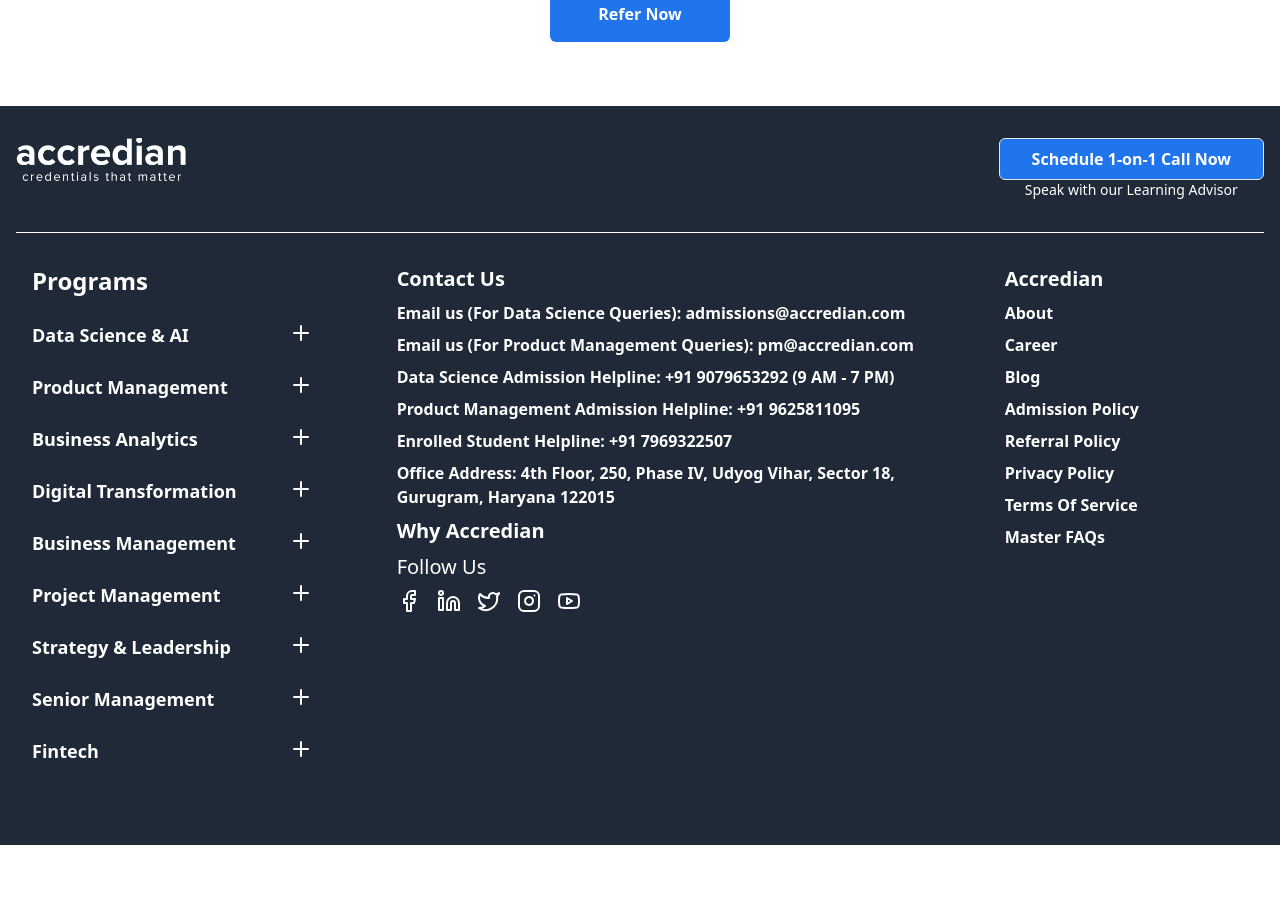
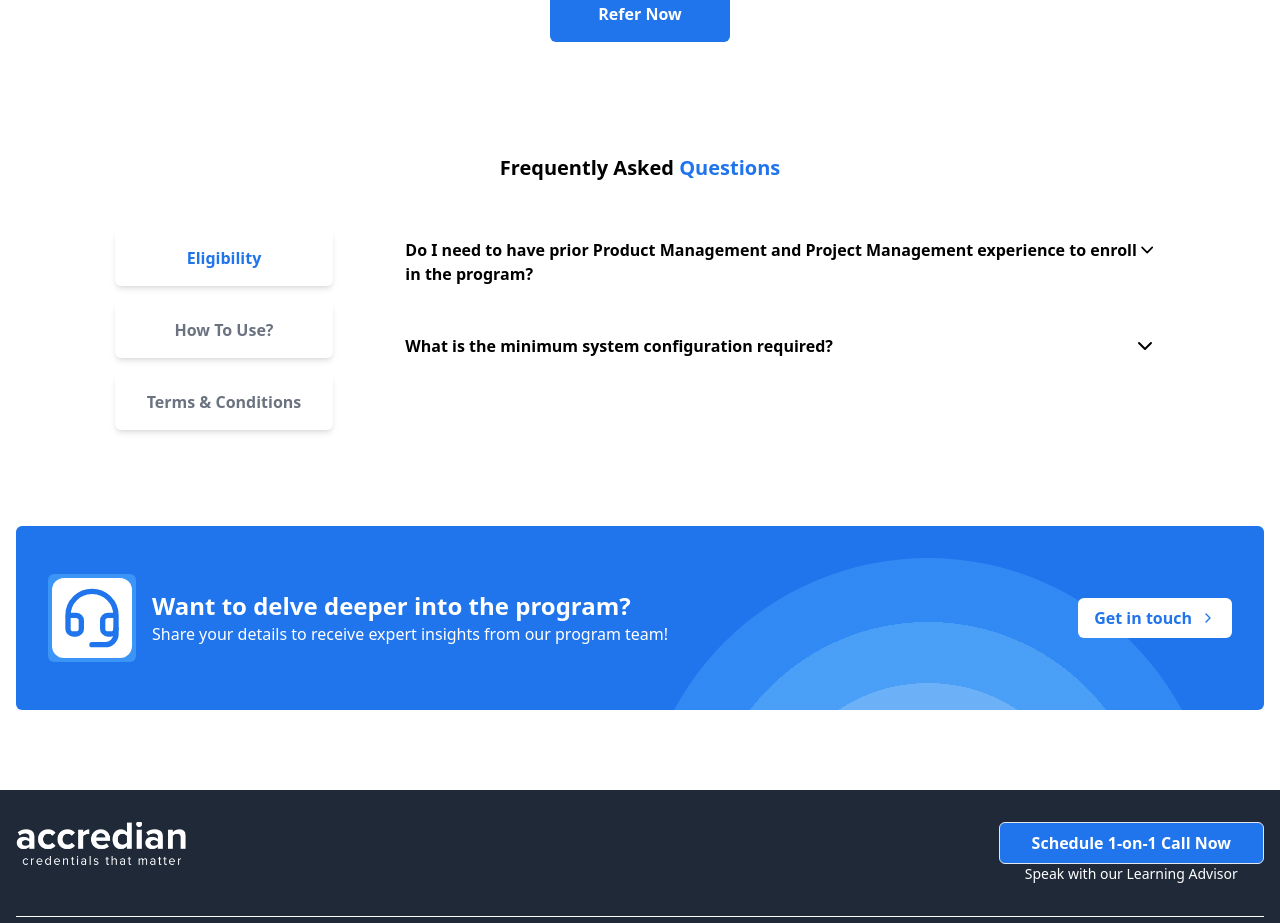
Before and after one commit to SlightlyEpic/accredian-frontend-task, a React (Vite) app: page / in a window 1280 px wide. Shown: the part 2200-3123 px from the top of the page. Before the commit the page ends 3045 px from the top, so only its background shows below. Built offline with nearby package versions, Linux system fonts and the light colour scheme.

Commit message:
feat(ui): FAQs and touchups

```diff
--- a/src/assets/css/base.css
+++ b/src/assets/css/base.css
@@ -10,4 +10,42 @@
     #root {
         @apply w-full h-full flex flex-col
     }
+
+    * {
+        @apply scroll-smooth
+    }
+
+
+    details > summary {
+        list-style: none;
+    }
+
+    details > summary::-webkit-details-marker {
+        display: none;
+    }
 }
+
+@layer utilities {
+    .step-radial-gradient {
+        /* background: radial-gradient(
+            theme(colors.azure.300) 0%,
+            theme(colors.azure.300) 33%,
+            theme(colors.azure.400) 33%,
+            theme(colors.azure.400) 67%,
+            theme(colors.azure.500) 67%,
+            theme(colors.azure.500) 100%
+        ) */
+
+        --stopA: 40%;
+        --stopB: 55%;
+
+        background: radial-gradient(
+            #92d0feaa 0%,
+            #92d0feaa var(--stopA),
+            #5fb4fbaa var(--stopA),
+            #5fb4fbaa var(--stopB),
+            #3a95f7aa var(--stopB),
+            #3a95f7aa 100%
+        )
+    }
+}
--- a/src/components/header/CoursesDropdown.tsx
+++ b/src/components/header/CoursesDropdown.tsx
@@ -28,7 +28,10 @@
                 onMouseLeave={hideDebounced}
             >
                 <div>Courses</div>
-                <ChevronDown className='transition-transform duration-300 rotate-0 group-hover:rotate-180' />
+                <ChevronDown className={tw(
+                    'transition-transform duration-300 rotate-0',
+                    showCourses && 'rotate-180'
+                )} />
 
                 {showCourses && <portals.InPortal node={modalPortalNode}>
                     <div
--- /dev/null
+++ b/src/components/refer/FAQ.tsx
@@ -0,0 +1,91 @@
+import { ChevronDown, ChevronRight, Headset } from 'lucide-react';
+import { useState } from 'react';
+import { twMerge as tw } from 'tailwind-merge';
+
+const faqCategories = [
+    'Eligibility',
+    'How To Use?',
+    'Terms & Conditions',
+];
+
+function ReferFAQ() {
+    const [catIdx, setCatIdx] = useState(0);
+
+    return (
+        <div className='relative w-full h-full max-w-screen-xl flex flex-col items-center gap-12 p-4 mb-16'>
+            <div className='invisible absolute -top-48 h-px' id='faq' />
+
+            <div className='font-bold text-xl'>
+                <span className='text-black'>Frequently Asked </span>
+                <span className='text-azure-600'>Questions</span>
+            </div>
+
+            <div className='w-full flex justify-center gap-16'>
+                <div className='flex flex-col gap-4'>
+                    {faqCategories.map((faq, i) => (
+                        <button
+                            key={i}
+                            className={tw(
+                                'rounded-md p-4 px-8 shadow-md text-gray-500 font-bold',
+                                catIdx === i && 'text-azure-600'
+                            )}
+                            onClick={() => setCatIdx(i)}
+                        >
+                            {faq}
+                        </button>
+                    ))}
+                </div>
+
+                <div className='flex flex-col gap-8'>
+                    <details className='group max-w-3xl open:shadow-md p-2 rounded-md'>
+                        <summary className='text-black font-semibold group-open:text-azure-600 flex cursor-pointer'>
+                            <div>Do I need to have prior Product Management and Project Management experience to enroll in the program?</div>
+                            <ChevronDown size={24} className='ml-auto transition-transform duration-300 rotate-0 group-open:rotate-180' />
+                        </summary>
+                        <div className='mt-2'>
+                            No, the program is designed to be inclusive of all levels of experience. All topics will be covered from the basics, making it
+                            suitable for individuals from any field of work.
+                        </div>
+                    </details>
+
+                    <details className='group max-w-3xl open:shadow-md p-2 rounded-md'>
+                        <summary className='text-black font-semibold group-open:text-azure-600 flex cursor-pointer'>
+                            <div>What is the minimum system configuration required?</div>
+                            <ChevronDown size={24} className='ml-auto transition-transform duration-300 rotate-0 group-open:rotate-180' />
+                        </summary>
+                        <div className='mt-2'>
+                            You need a computer that can run google meet.
+                        </div>
+                    </details>
+                </div>
+            </div>
+
+            <div className='relative mt-12 w-full h-full max-w-scree-xl p-4 rounded-md bg-azure-600 flex items-center gap-4 py-12 px-8 overflow-clip'>
+                <div className='invisible absolute -top-48 h-px' id='support' />
+
+                <div className='rounded-md bg-azure-500 p-1 z-10'>
+                    <div className='rounded-xl bg-white text-azure-600 p-2'>
+                        <Headset size='4rem' />
+                    </div>
+                </div>
+                <div className='flex flex-col z-10'>
+                    <div className='text-2xl text-white font-bold'>
+                        Want to delve deeper into the program?
+                    </div>
+                    <div className='text-white'>
+                        Share your details to receive expert insights from our program team!
+                    </div>
+                </div>
+                <button className='ml-auto flex items-center gap-2 rounded-md bg-white text-azure-600 p-2 px-4 font-semibold z-10'>
+                    Get in touch
+                    <ChevronRight size='1rem' />
+                </button>
+
+                {/* Background decoration */}
+                <div className='absolute left-1/2 top-8 h-[36rem] aspect-square rounded-full step-radial-gradient' />
+            </div>
+        </div>
+    );
+}
+
+export default ReferFAQ;
--- a/src/components/refer/ReferralBenefits.tsx
+++ b/src/components/refer/ReferralBenefits.tsx
@@ -18,7 +18,9 @@
     const [catIdx, setCatIdx] = useState(0);
 
     return (
-        <div className='w-full h-full max-w-screen-xl p-4 py-8 flex flex-col items-center gap-8'>
+        <div className='relative w-full h-full max-w-screen-xl p-4 py-8 flex flex-col items-center gap-8'>
+            <div className='invisible absolute -top-48 h-px' id='benefits' />
+
             <div className='font-semibold text-xl'>
                 <span className='text-black'>What Are The </span>
                 <span className='text-azure-600'>Referral Benefits?</span>
@@ -33,6 +35,7 @@
                     <div className='h-max flex flex-col rounded-md shadow-md text-sm font-semibold'>
                         {categories.map((cat, i) => (
                             <div
+                                key={i}
                                 className={tw(
                                     'w-full flex border-b border-b-gray-300 last:border-b-0 p-4 first:rounded-t-md last:rounded-b-md',
                                     'items-center justify-center cursor-pointer',
--- a/src/pages/Refer.tsx
+++ b/src/pages/Refer.tsx
@@ -1,3 +1,4 @@
+import ReferFAQ from '@/components/refer/FAQ';
 import HowDoIRefer from '@/components/refer/HowDoIRefer';
 import ReferralBenefits from '@/components/refer/ReferralBenefits';
 
@@ -47,6 +48,9 @@
 
             {/* What are the referral benefits */}
             <ReferralBenefits />
+
+            {/* FAQs */}
+            <ReferFAQ />
         </div>
     );
 }
```
